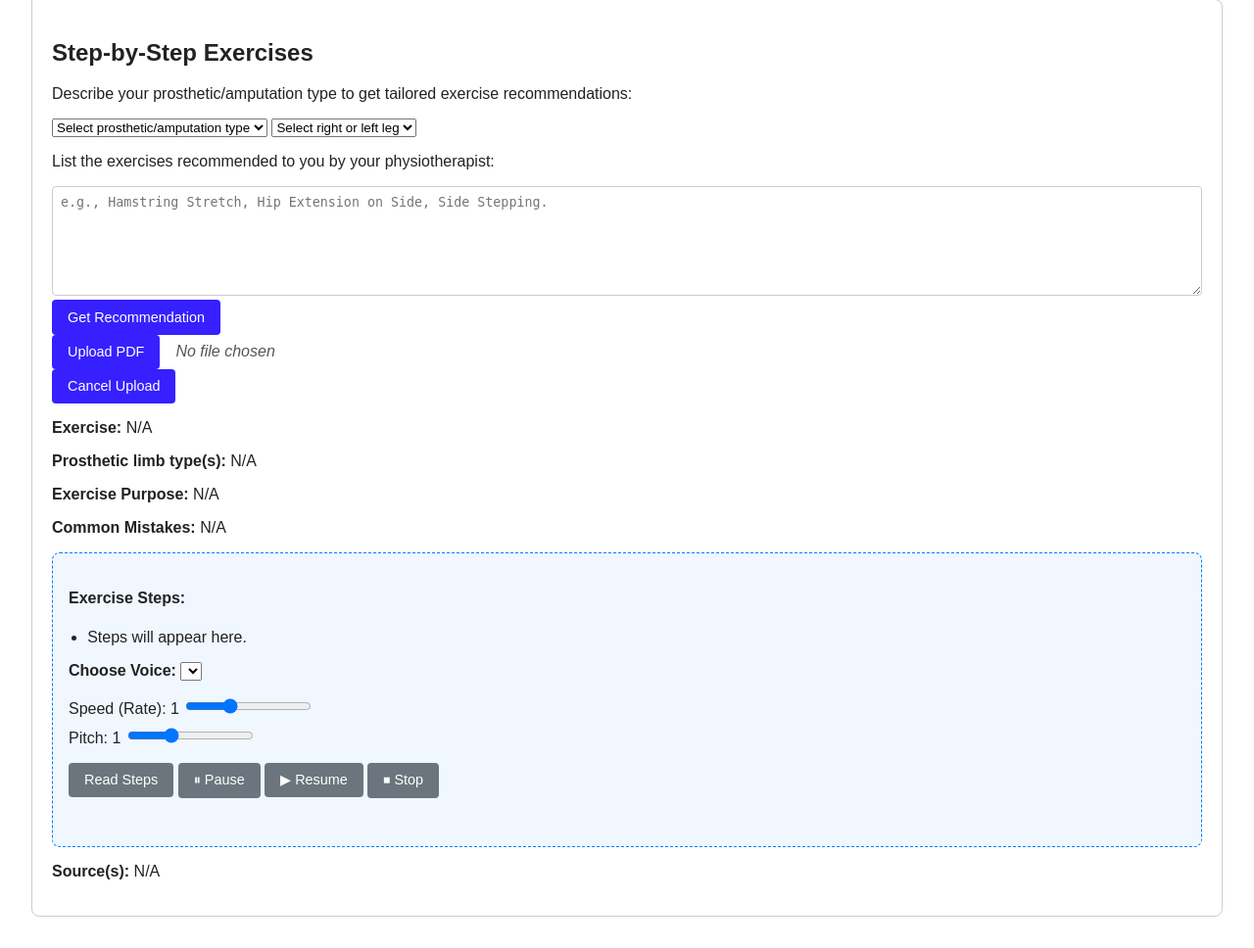
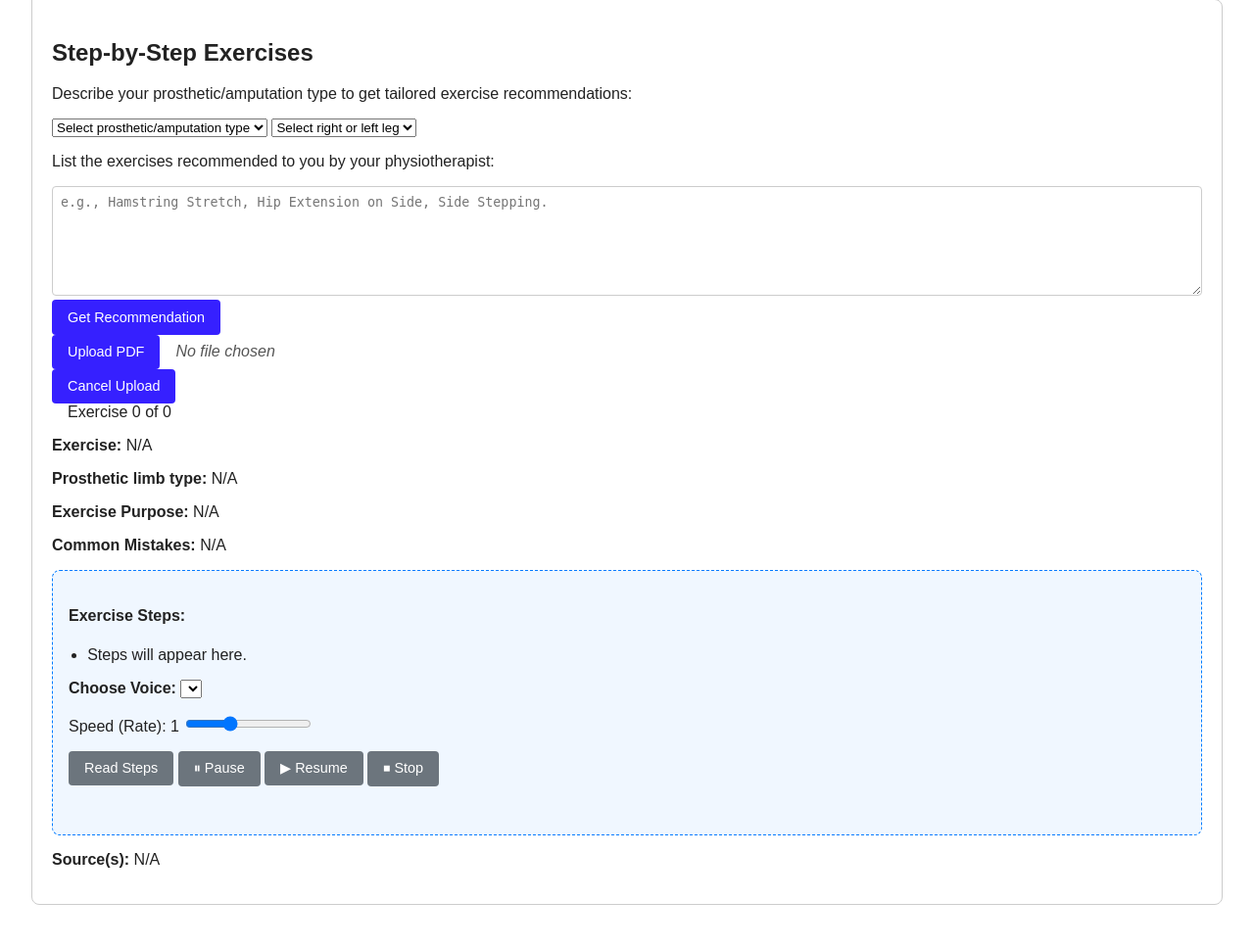
Before and after one commit to gracdi1/AI4GoodLab-project-m2, a Flask app: page / in a window 1280 px wide, after a click on "Exercise". Shown: the part 144-1112 px from the top of the page at 98% size. After the commit the page ends 1068 px from the top, so only its background shows below. Run offline with Flask 3, Linux system fonts and the light colour scheme; lists and menus that the app fills with data are empty.

Commit message:
updated index.html

```diff
--- a/templates/index.html
+++ b/templates/index.html
@@ -278,18 +278,25 @@
         </div>
 
         <button id="cancelUploadBtn">Cancel Upload</button>
-        <button id="nextExerciseButton" class="hidden secondary">Next Exercise</button>
       </div>
+
+      <div class="exercise-navigation">
+        <button id="prevExerciseButton" class="hidden">Previous Exercise</button>
+        <span id="exerciseProgress" style="margin: 0 1rem;">Exercise 0 of 0</span>
+        <button id="nextExerciseButton" class="hidden">Next Exercise</button>
+      </div>
+
       <p id="inlineUploadStatus" style="margin-top: 0.5rem; font-weight: bold;"></p>
 
       <div id="recommendationResult" style="margin-top: 1rem;">
         <p><strong>Exercise:</strong> <span id="exerciseOutput">N/A</span></p>
-        <p><strong>Prosthetic limb type(s):</strong> <span id="prostheticOutput">N/A</span></p>
+        <p><strong>Prosthetic limb type:</strong> <span id="prostheticOutput">N/A</span></p>
         <p><strong>Exercise Purpose:</strong> <span id="purposeOutput">N/A</span></p>
         <p><strong>Common Mistakes:</strong> <span id="mistakesOutput">N/A</span></p>
 
         <div class="exercise-steps-container">
           <h4>Exercise Steps:</h4>
+
           <ul id="exerciseStepsList">
             <li>Steps will appear here.</li>
           </ul>
@@ -301,11 +308,6 @@
             <div style="margin-top: 1rem;">
               <label for="rateSlider">Speed (Rate): <span id="rateValue">1</span></label>
               <input type="range" id="rateSlider" min="0.5" max="2" value="1" step="0.1" />
-            </div>
-
-            <div style="margin-top: 0.5rem;">
-              <label for="pitchSlider">Pitch: <span id="pitchValue">1</span></label>
-              <input type="range" id="pitchSlider" min="0.5" max="2" value="1" step="0.1" />
             </div>
 
             <div style="margin-top: 1rem;">
@@ -324,6 +326,7 @@
             <button id="nextStepButton" class="hidden secondary">Next Step</button>
             <button id="finishExerciseButton" class="hidden secondary">Finish Exercise</button>
           </div>
+          <p id="videoUploadStatus" style="margin-top: 0.5rem; font-weight: bold; color: green;"></p>
 
           <div id="videoPreview" class="video-preview"></div>
         </div>
@@ -356,7 +359,7 @@
           <video id="analysis-video" controls></video>
         </div>
         <div class="analysis-feedback">
-          <h3>Analysis Results</h3>
+          <h3>Analysis</h3>
           <div id="analysis-content">
             <span class="analyzing-spinner">⟳</span> Analyzing video...
           </div>
@@ -405,26 +408,59 @@
       /********************************************
       * MULTI-EXERCISE SUPPORT
       *******************************************/
-      document.getElementById('nextExerciseButton').addEventListener('click', () => {
-        if (currentExerciseIndex + 1 < exerciseQueue.length) {
-          currentExerciseIndex++;
-          loadExercise(exerciseQueue[currentExerciseIndex]);
-        } else {
-          alert('All exercises completed!');
-          toggle('nextExerciseButton', true);
-        }
-      });
+      let exerciseQueue = [];
+      let currentExerciseIndex = 0;
+
+      function toggle(id, shouldHide) {
+        const el = document.getElementById(id);
+        if (!el) return;
+        el.classList.toggle('hidden', shouldHide);
+      }
+
+      function updateExerciseProgress() {
+        const progress = document.getElementById('exerciseProgress');
+        if (!progress) return;
+        progress.textContent = `Exercise ${currentExerciseIndex + 1} of ${exerciseQueue.length}`;
+      }
 
       document.getElementById('askButton').addEventListener('click', async () => {
         const exercisesRaw = document.getElementById('exercisesInput').value.trim();
         if (!exercisesRaw) return alert('Please enter your exercises.');
 
-        exerciseQueue = exercisesRaw.split(',').map(e => e.trim()).filter(Boolean);
+        // split on commas AND/OR newlines
+        exerciseQueue = exercisesRaw
+          .split(/[\n,]+/)
+          .map(ex => ex.trim())
+          .filter(ex => ex.length > 0);
+
         if (!exerciseQueue.length) return alert('Please enter at least one valid exercise.');
 
         currentExerciseIndex = 0;
-        loadExercise(exerciseQueue[currentExerciseIndex]);
-        toggle('nextExerciseButton', false);
+        await loadExercise(exerciseQueue[currentExerciseIndex]);
+
+        toggle('prevExerciseButton', true);
+        toggle('nextExerciseButton', exerciseQueue.length <= 1);
+        updateExerciseProgress();
+      });
+
+      document.getElementById('nextExerciseButton').addEventListener('click', async () => {
+        if (currentExerciseIndex + 1 < exerciseQueue.length) {
+          currentExerciseIndex++;
+          await loadExercise(exerciseQueue[currentExerciseIndex]);
+          toggle('prevExerciseButton', false);
+          toggle('nextExerciseButton', currentExerciseIndex + 1 >= exerciseQueue.length);
+          updateExerciseProgress();
+        }
+      });
+
+      document.getElementById('prevExerciseButton').addEventListener('click', async () => {
+        if (currentExerciseIndex > 0) {
+          currentExerciseIndex--;
+          await loadExercise(exerciseQueue[currentExerciseIndex]);
+          toggle('nextExerciseButton', false);
+          toggle('prevExerciseButton', currentExerciseIndex === 0);
+          updateExerciseProgress();
+        }
       });
 
       async function loadExercise(exerciseName) {
@@ -440,6 +476,7 @@
         setText('prostheticOutput', 'Verifying...'); // change for demo day
         setText('purposeOutput', 'Analyzing...');
         setText('mistakesOutput', 'Reading...');
+        setText('stepSource', 'Loading Source(s)...');
 
         try {
           const res = await fetch('/ask_llm', {
@@ -460,6 +497,9 @@
           state.currentStep = 0;
           renderSteps();
 
+          const sources = data.sources && data.sources.length > 0 ? data.sources.join(', ') : "Unknown";
+          document.getElementById("stepSource").innerText = sources;
+
           toggle('startExerciseButton', false);
           toggle('uploadVideoButton', false);
 
@@ -471,7 +511,26 @@
           setText('mistakesOutput', '✖');
 
           document.getElementById('exerciseStepsList').innerHTML = '<li>Failed to load steps.</li>';
+
+          document.getElementById("stepSource").innerText = "No sources available.";
         }
+      }
+
+      function updateNavigationControls() {
+        // show progress
+        progressText.textContent = `Exercise ${currentExerciseIndex + 1} of ${exerciseQueue.length}`;
+
+        // enable/disable buttons accordingly
+        prevButton.disabled = currentExerciseIndex === 0;
+        nextButton.disabled = currentExerciseIndex === exerciseQueue.length - 1;
+      }
+
+      // show or hide the previous/next buttons and progress
+      function showNavigationControls(show) {
+        const display = show ? 'inline-block' : 'none';
+        prevButton.style.display = display;
+        nextButton.style.display = display;
+        progressText.style.display = display;
       }
 
       /********************************************
@@ -525,7 +584,6 @@
         const stepsList = document.getElementById('exerciseStepsList');
         const voiceSelect = document.getElementById('voiceSelect');
         const rate = parseFloat(document.getElementById('rateSlider').value);
-        const pitch = parseFloat(document.getElementById('pitchSlider').value);
 
         if (!stepsList || !voiceSelect) return;
 
@@ -550,7 +608,6 @@
 
         utterance.lang = 'en-US';
         utterance.rate = rate;
-        utterance.pitch = pitch;
 
         speechSynthesis.speak(utterance);
         isSpeaking = true;
@@ -578,10 +635,6 @@
         document.getElementById('rateValue').textContent = document.getElementById('rateSlider').value;
       });
 
-      document.getElementById('pitchSlider').addEventListener('input', () => {
-        document.getElementById('pitchValue').textContent = document.getElementById('pitchSlider').value;
-      });
-
       // Event listeners
       document.getElementById('readStepsButton').addEventListener('click', readSteps);
       document.getElementById('pauseButton').addEventListener('click', pauseSpeech);
@@ -598,10 +651,34 @@
 
       // when file has been selected
       document.getElementById('videoFileInput').addEventListener('change', (e) => {
+        const statusEl = document.getElementById('videoUploadStatus');
+
         if (e.target.files.length > 0) {
-          console.log('File selected:', e.target.files[0].name);
-          // Show the analyze button
+          const fileName = e.target.files[0].name;
+          const videoFile = e.target.files[0];
+
+          console.log('File selected:', fileName);
+
+          // show analyze video button
           document.getElementById('analyzeVideoButton').classList.remove('hidden');
+
+          // show success message
+          statusEl.innerHTML = `<span style="color: green;"><strong>${fileName}</strong> uploaded successfully!</span>`;
+
+          // show uploaded video immediately
+          const container = document.getElementById('video-analysis-container');
+          const analysisVideo = document.getElementById('analysis-video');
+          const analysisContent = document.getElementById('analysis-content');
+
+          const videoURL = URL.createObjectURL(videoFile);
+          analysisVideo.src = videoURL;
+
+          // clear any previous analysis feedback
+          container.classList.add('show');
+          analysisContent.innerHTML = '<em>Video uploaded. Click "Analyze Video" to get feedback.</em>';
+
+        } else {
+          statusEl.textContent = '';
         }
       });
 
@@ -632,13 +709,7 @@
 
         // Show the video analysis container
         const container = document.getElementById('video-analysis-container');
-        const analysisVideo = document.getElementById('analysis-video');
         const analysisContent = document.getElementById('analysis-content');
-
-        // Display the uploaded video
-        const videoURL = URL.createObjectURL(videoFile);
-        analysisVideo.src = videoURL;
-
         // Show container and reset feedback content
         container.classList.add('show');
         analysisContent.innerHTML = '<span class="analyzing-spinner">⟳</span> Analyzing video...';
@@ -832,7 +903,7 @@
        * UPLOAD FUNCTIONALITY (INLINE)
        *******************************************/
 
-      document.addEventListener('DOMContentLoaded', () => {
+       document.addEventListener('DOMContentLoaded', () => {
 
         let uploadedFileName = null;
 
```
